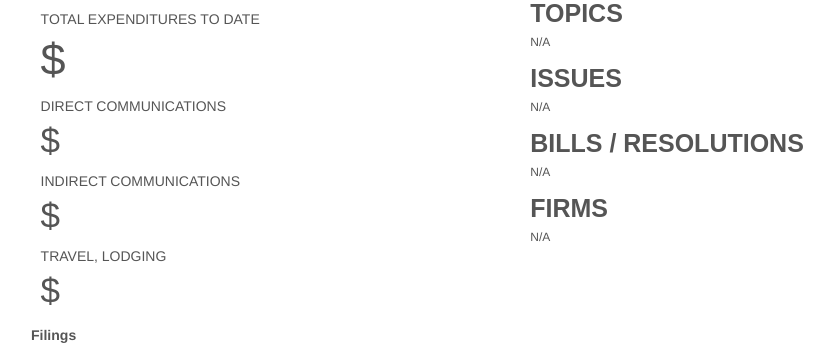
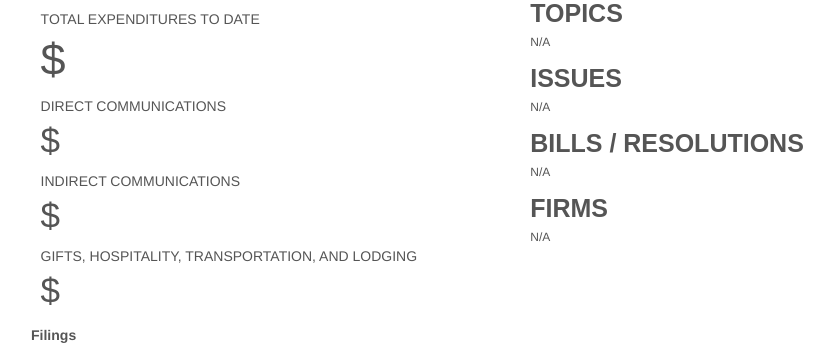
Before and after one commit to AxisPhilly/lobbying.ph-django, a Django app: template templates/lobbyingph/principal_detail.html in a window 1280 px wide. Shown: the part 261-614 px from the top of the page, without its empty margins (129-963 px from the left). Run offline with Django 3.2, Linux system fonts and the light colour scheme; the template is opened without the code that fills it, so the values that code supplies are empty; some web fonts are replaced.

Commit message:
Updated title of exp_other on principal detail page

```diff
--- a/templates/lobbyingph/principal_detail.html
+++ b/templates/lobbyingph/principal_detail.html
@@ -36,7 +36,7 @@
                         <span>${{ totals.exp_indirect_comm|floatformat:0|intcomma }}</span>
                     </div>
                     <div>
-                        <h4>Travel, Lodging</h4>
+                        <h4>Gifts, Hospitality, Transportation, and Lodging</h4>
                         <span>${{ totals.exp_other|floatformat:0|intcomma }}</span>
                     </div>
                 </div>
```
